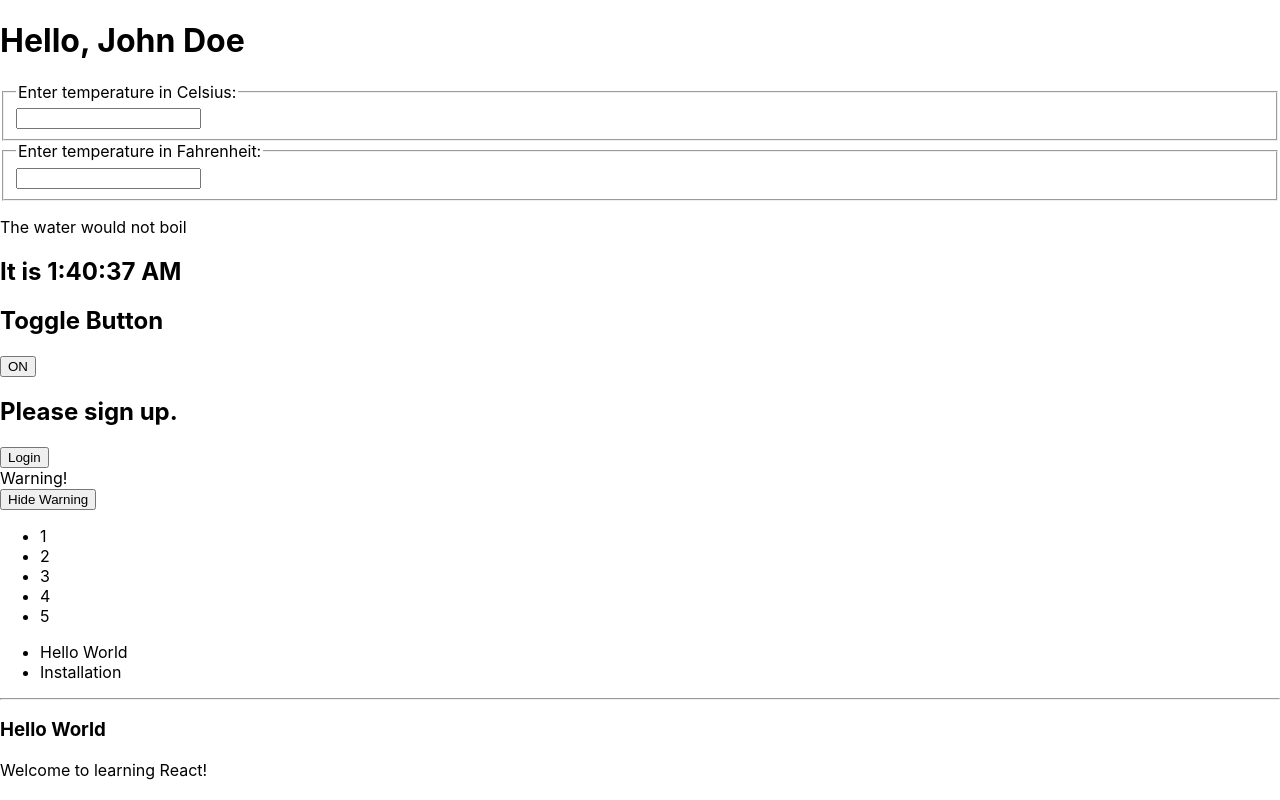
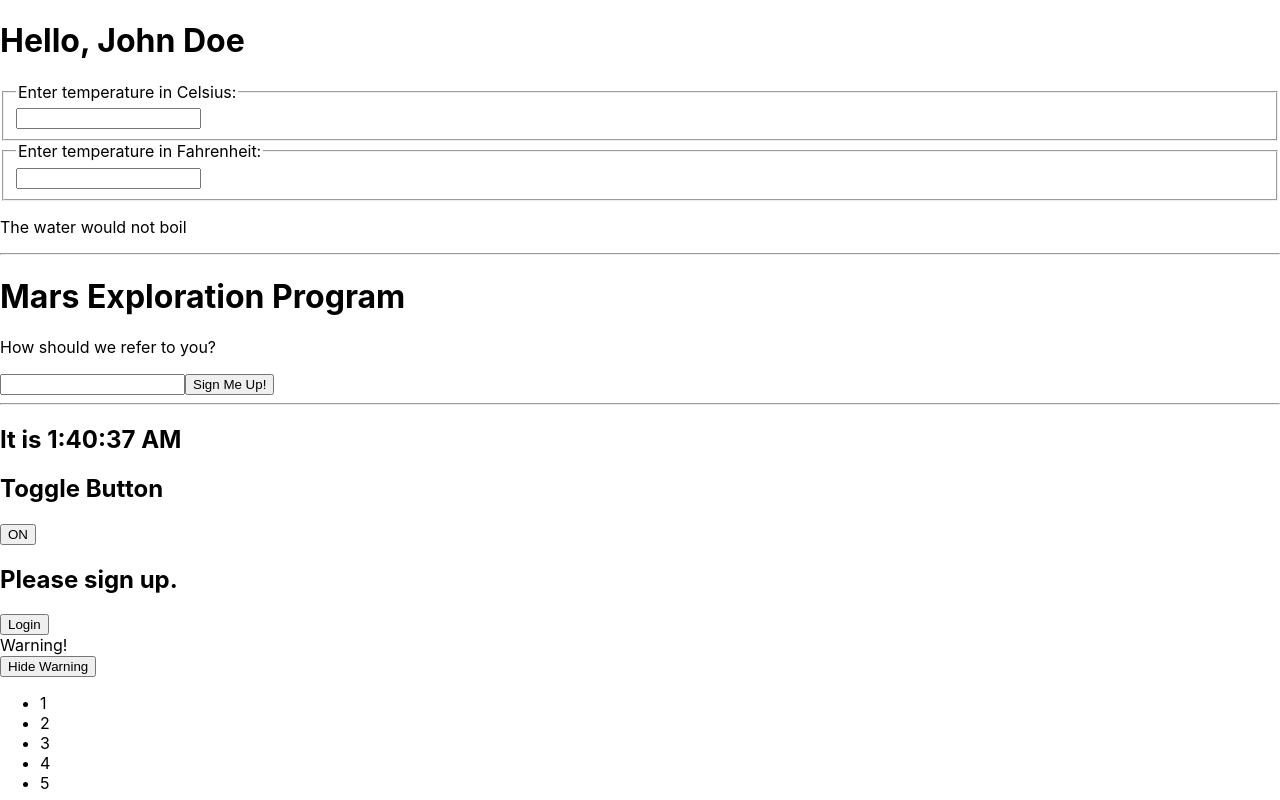
Before and after one commit to LihuaFirst/react-app-playground, a React (Create React App) app: page / in a window 1280 px wide. Shown: the top 800 px of the page. Built offline with nearby package versions, Linux system fonts and the light colour scheme.

Commit message:
composition

```diff
--- a/src/App.js
+++ b/src/App.js
@@ -15,6 +15,7 @@
 import FlavorForm from './tutorials/9-select';
 import Reservation from './tutorials/9-checkbox';
 import Calculator from './tutorials/10-lifting-state';
+import SignUpDialog from './tutorials/11-composition';
 
 
 function App() {
@@ -41,6 +42,9 @@
     <div>
         <h1>Hello, {formateName(user)}</h1>
         <Calculator />
+        <hr />
+        <SignUpDialog />
+        <hr />
         <Clock />
         <Toggle />
         <LoginControl />
--- /dev/null
+++ b/src/tutorials/11-composition.js
@@ -0,0 +1,55 @@
+import React from 'react';
+
+function FancyBorder(props) {
+    return(
+        <div className={"FancyBorder FancyBorder-" + props.color}>
+            {props.children}
+        </div>
+    );
+}
+function Dialog(props) {
+    return (
+        <FancyBorder color="blue">
+            <h1 className="Dialog-title">
+                {props.title}
+            </h1>
+            <p className="Dialog-message">
+                {props.message}
+            </p>
+            {props.children}
+        </FancyBorder>
+    );
+}
+
+class SignUpDialog extends React.Component{
+    constructor(props) {
+        super(props);
+        this.state = {
+            login:''
+        };
+
+        this.handleChange = this.handleChange.bind(this);
+        this.handleSignUp = this.handleSignUp.bind(this);
+    }
+
+    render() {
+        return(
+            <Dialog title="Mars Exploration Program" message="How should we refer to you?">
+                <input value={this.state.login} onChange={this.handleChange} />
+                <button onClick={this.handleSignUp}>
+                    Sign Me Up!
+                </button>
+            </Dialog>
+        );
+    }
+
+    handleChange(e) {
+        this.setState({login: e.target.value});
+    }
+
+    handleSignUp() {
+        alert(`Welcome aboard, ${this.state.login}!`);
+    }
+}
+
+export default SignUpDialog;
```
Also changed, not shown: 1 other file (tests, documents, lock files or other folders).
